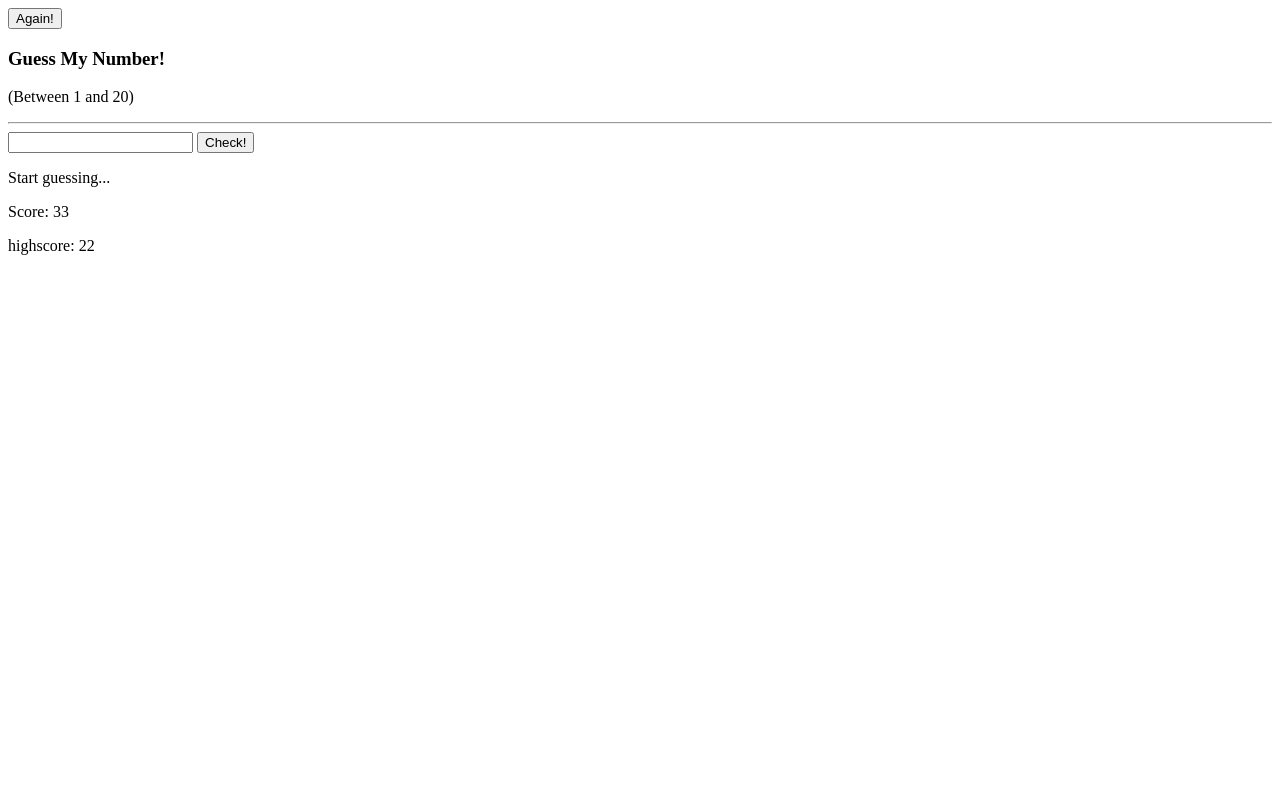
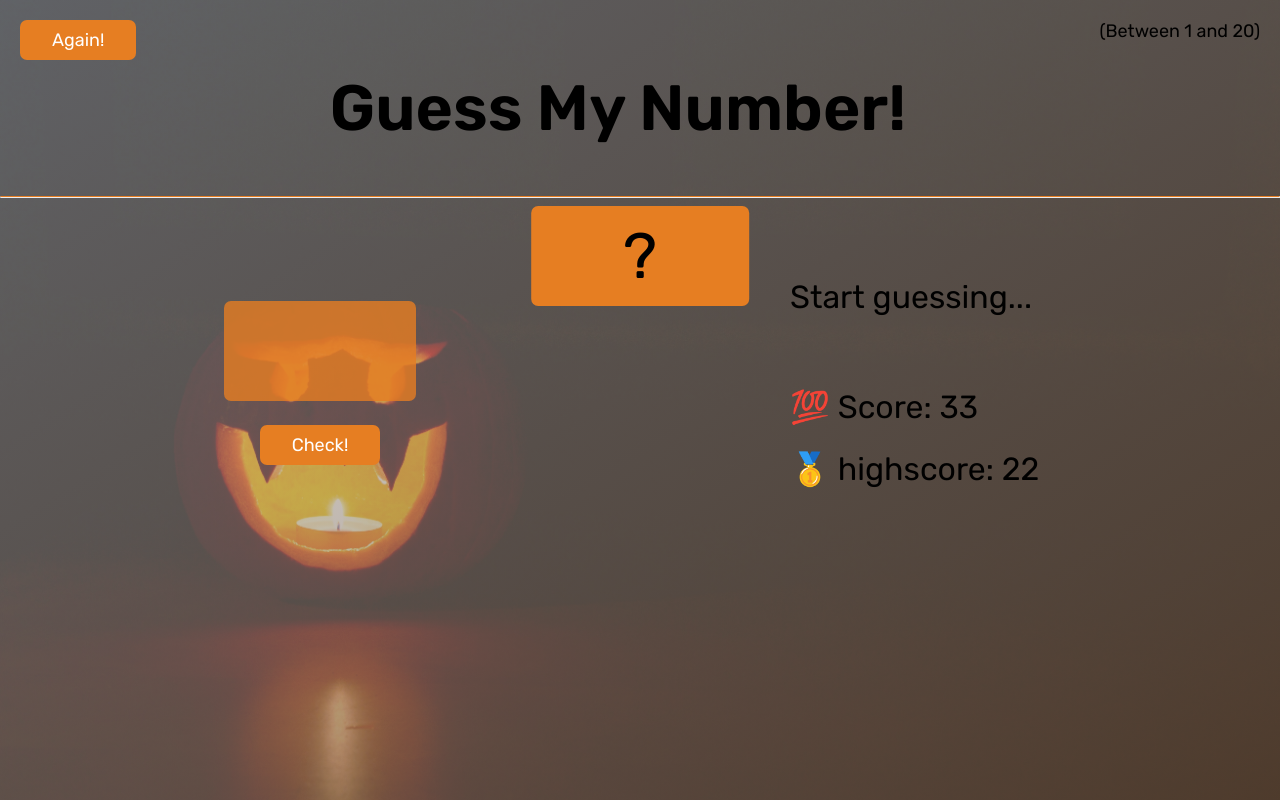
Before and after one commit to adnan725/Guess-my-number, a plain HTML site: page index.html in a window 1280 px wide. Drawn offline with Linux system fonts and the light colour scheme.

Commit message:
CSS part is done

```diff
--- a/index.html
+++ b/index.html
@@ -5,25 +5,33 @@
     <meta http-equiv="X-UA-Compatible" content="IE=edge" />
     <meta name="viewport" content="width=device-width, initial-scale=1.0" />
     <title>Game: Guess my number</title>
+    <link rel="stylesheet" href="styles.css" />
+    <link rel="preconnect" href="https://fonts.googleapis.com" />
+    <link rel="preconnect" href="https://fonts.gstatic.com" crossorigin />
+    <link
+      href="https://fonts.googleapis.com/css2?family=Rubik:wght@400;500;600&display=swap"
+      rel="stylesheet"
+    />
   </head>
   <body>
     <main>
       <section class="container">
         <section class="top-part">
           <button class="btn btn--again">Again!</button>
-          <h1 class="heading--primary">Guess My Number!</h1>
-          <p>(Between 1 and 20)</p>
+          <h1 class="heading">Guess My Number!</h1>
+          <p class="range">(Between 1 and 20)</p>
         </section>
         <hr />
+        <div class="question-mark">?</div>
         <section class="bottom-part">
           <div class="left">
-            <input type="number" name="number" id="guess" />
+            <input type="number" name="number" class="guess" />
             <button class="btn btn--check">Check!</button>
           </div>
           <div class="right">
             <p class="start--guessing">Start guessing...</p>
-            <p class="score">Score: 33</p>
-            <p class="highscore">highscore: 22</p>
+            <p class="score">💯 Score: 33</p>
+            <p class="highscore">🥇 highscore: 22</p>
           </div>
         </section>
       </section>
--- a/styles.css
+++ b/styles.css
@@ -0,0 +1,146 @@
+* {
+  font-family: "Rubik", sans-serif;
+  box-sizing: border-box;
+  margin: 0;
+}
+
+html {
+  background-color: rgb(253, 242, 233);
+}
+
+main {
+  position: relative;
+  background-image: url("background.jpg");
+  background-size: cover;
+  height: 100vh;
+}
+
+.container {
+  background-image: linear-gradient(
+    to bottom right,
+    rgba(240, 240, 240, 0.4),
+    rgba(97, 73, 53, 0.8)
+  );
+  height: 100vh;
+}
+
+.top-part {
+  display: flex;
+  justify-content: space-between;
+  align-items: center;
+}
+
+.top-part *:focus {
+  outline: none;
+  box-shadow: 0 0 0 0.5rem rgba(253, 242, 233, 0.5);
+}
+
+.heading {
+  font-size: 64px;
+  margin-top: 70px;
+  margin-bottom: 50px;
+}
+
+.range {
+  font-size: 18px;
+  align-self: flex-start;
+  margin-top: 20px;
+  margin-right: 20px;
+}
+
+.btn {
+  padding: 9px 32px;
+  border-radius: 7px;
+  border: none;
+  background-color: #e67e22;
+  color: #fff;
+  font-size: 18px;
+  cursor: pointer;
+
+  transition: all 300ms;
+}
+
+.btn:hover,
+.btn:active {
+  background-color: #cf711f;
+}
+
+.btn--again {
+  align-self: flex-start;
+  margin-top: 20px;
+  margin-left: 20px;
+}
+
+hr {
+  border-top: 1px solid #e67e22;
+  margin-bottom: 80px;
+}
+
+.bottom-part {
+  display: flex;
+}
+
+.left {
+  width: 50%;
+  display: flex;
+  flex-direction: column;
+  align-items: center;
+  justify-content: center;
+  gap: 24px;
+}
+
+.guess {
+  width: 30%;
+  height: 100px;
+  font-size: 48px;
+  text-align: center;
+  background-color: #e67e22;
+  opacity: 0.8;
+  border: none;
+  border-radius: 7px;
+}
+
+.left *:focus {
+  outline: none;
+  box-shadow: 0 0 0 0.5rem rgba(253, 242, 233, 0.5);
+}
+
+.right {
+  width: 50%;
+  display: flex;
+  padding-left: 150px;
+  flex-direction: column;
+
+  gap: 24px;
+  align-items: flex-start;
+  justify-content: center;
+}
+
+.start--guessing {
+  margin-bottom: 48px;
+  font-size: 32px;
+}
+
+.score {
+  font-size: 32px;
+}
+.highscore {
+  font-size: 32px;
+}
+
+.question-mark {
+  width: 17%;
+  height: 100px;
+  display: flex;
+  align-items: center;
+  justify-content: center;
+  border: 2px solid #e67e22;
+  background-color: #e67e22;
+  font-size: 64px;
+  border-radius: 7px;
+
+  position: absolute;
+  left: 50%;
+  top: 32%;
+  transform: translate(-50%, -50%);
+}
```
Also changed, not shown: background.jpg (added).
